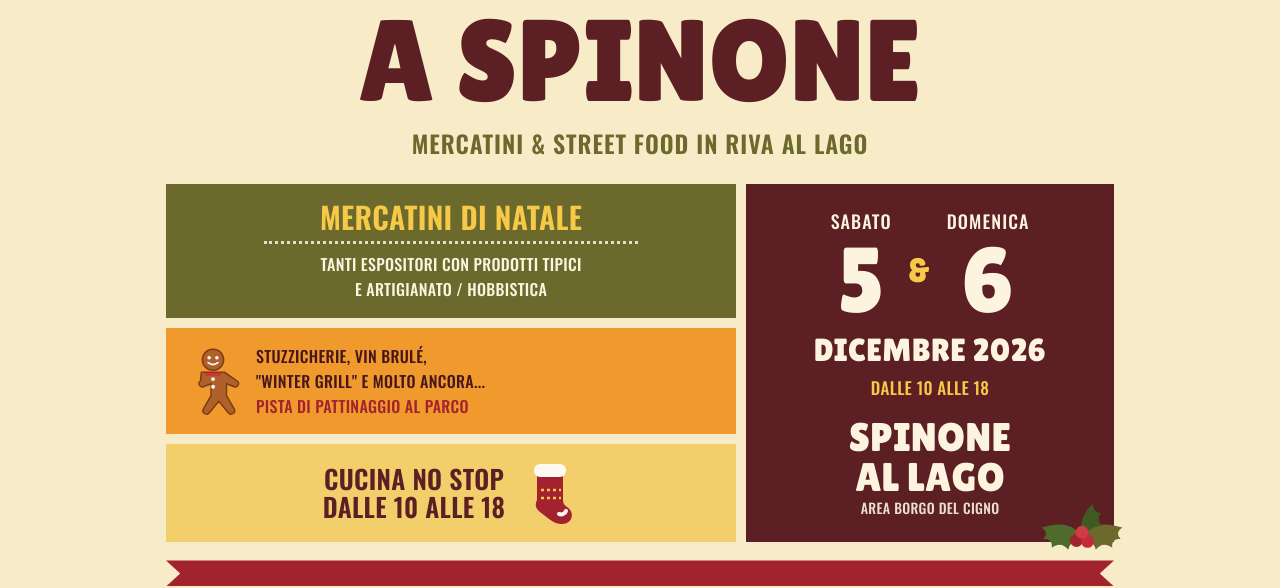
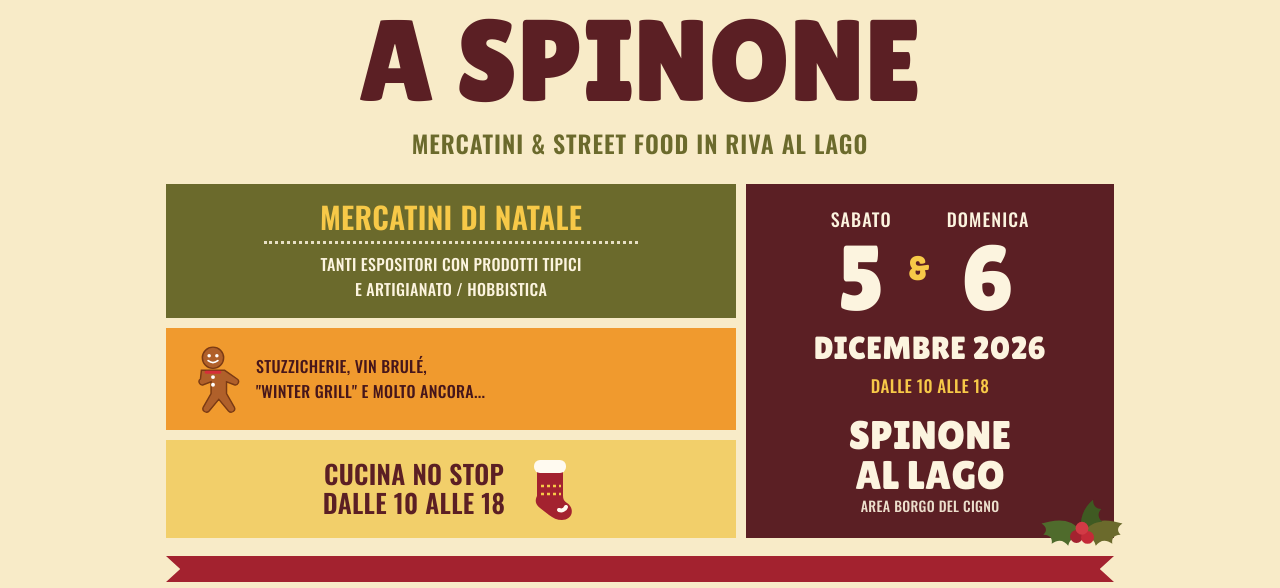
Before and after one commit to mercatinispinone-afk/mercatinispinone, a website: page public/index.html in a window 1280 px wide. Shown: the part 226-814 px from the top of the page. Drawn offline with nearby package versions, Linux system fonts and the light colour scheme; no server answers.

Commit message:
Update index.html

```diff
--- a/public/index.html
+++ b/public/index.html
@@ -55,7 +55,6 @@
         </svg>
         <div>
           Stuzzicherie, vin brulé,<br>"winter grill" e molto ancora...<br>
-          <span class="red">Pista di pattinaggio al parco</span>
         </div>
       </div>
       <div class="box box-yellow">
```
